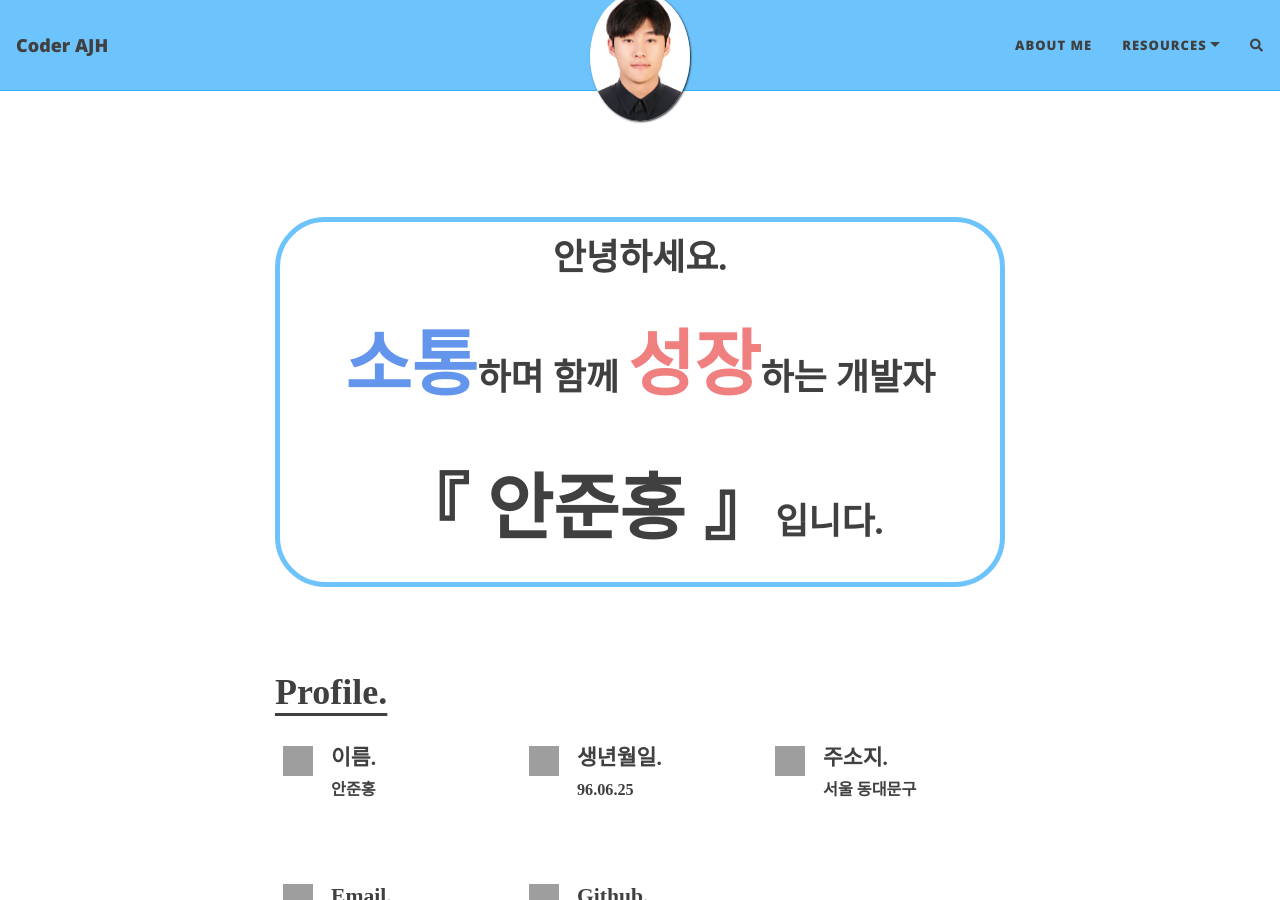
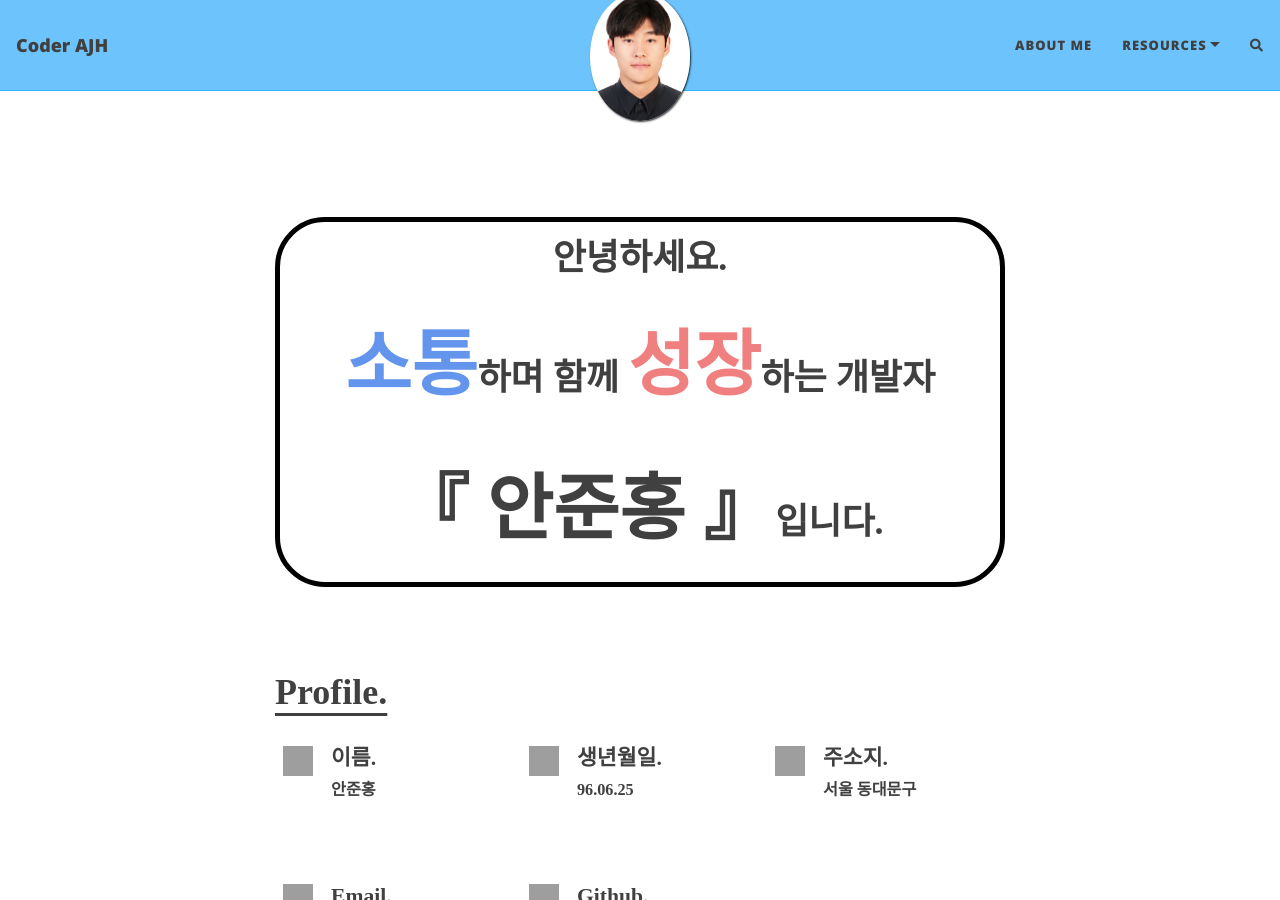
Before and after one commit to junhong625/junhong625.github.io, a Jekyll site: the page built from aboutme.md, in a window 1280 px wide and 900 px high. Built offline with Jekyll 4.4.1, drawn with Linux system fonts in a browser that asks for light colours; nearby versions of some CDN libraries; comment, search, counter and statistics services are not loaded; grey boxes are pictures that could not be loaded.

Commit message:
Update aboutme.md

```diff
--- a/aboutme.md
+++ b/aboutme.md
@@ -7,7 +7,7 @@
 .img{padding:20px; width:80; height:80}
 </style>
 <br>
-<div style="background-color: white; border-radius:50px; border:5px solid #6dc3fc;">
+<div style="background-color: white; border-radius:50px; border:5px solid black;">
 <div style="font: normal bold 2em/2em 'sans-serif'; text-align:center;">
 안녕하세요.
 <br>
```
